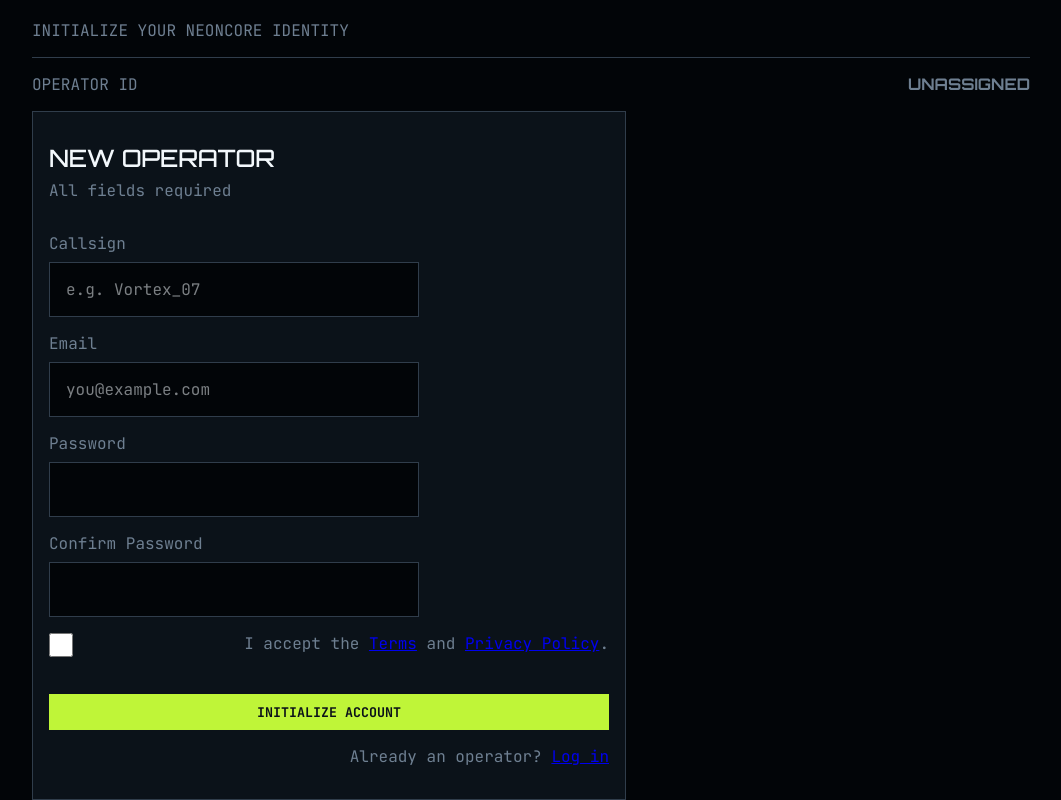
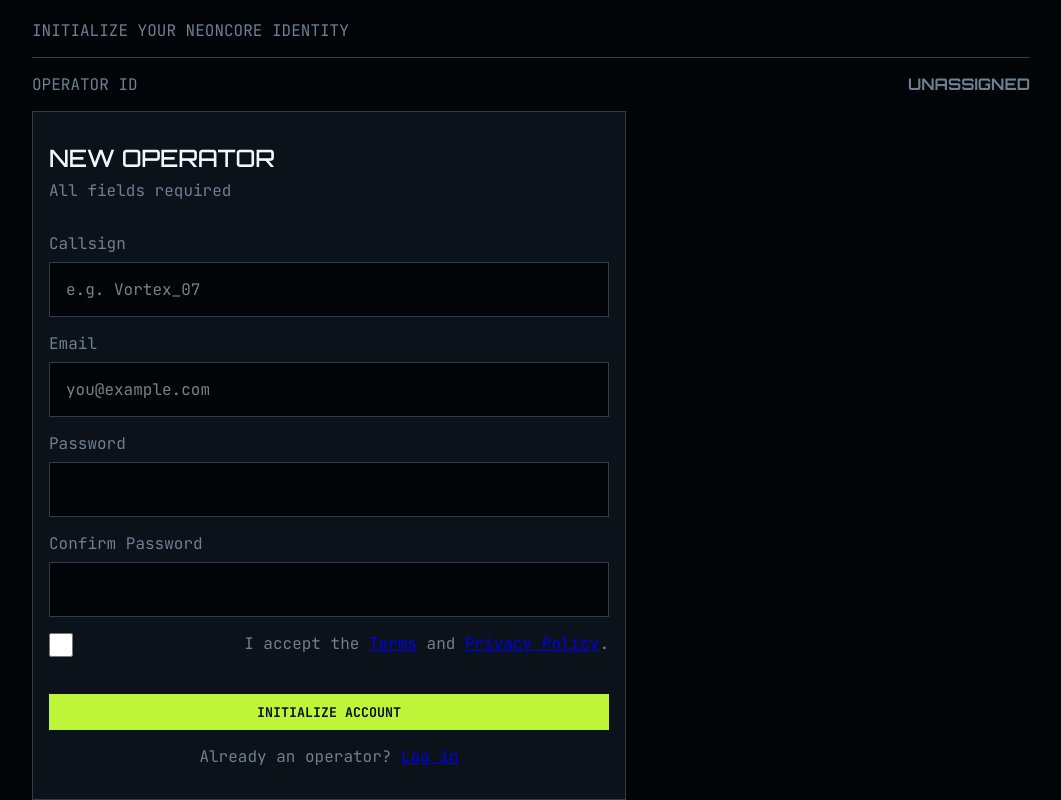
Before and after one commit to jkaps9/gamer-sign-up-form, a React (Vite) app: page / in a window 1280 px wide. Shown: the part 195-995 px from the top of the page, without its empty margins (109-1170 px from the left). Built offline with nearby package versions, Linux system fonts and the light colour scheme.

Commit message:
fix(Forms): update footer layout for better alignment and spacing

```diff
--- a/src/styles/Forms.module.css
+++ b/src/styles/Forms.module.css
@@ -81,8 +81,10 @@ button {
 }
 
 .footerContent {
+  align-items: center;
   display: flex;
   flex-direction: column;
+  justify-content: center;
   gap: 0.5rem;
 }
 
@@ -115,29 +117,4 @@ button {
     max-width: 35rem;
     width: 75vw;
   }
-
-  .input {
-    max-width: 60%;
-  }
-
-  .footer {
-    align-items: flex-end;
-  }
-
-  .footerContent {
-    align-self: stretch;
-    flex-direction: row;
-    gap: 4rem;
-    justify-content: space-between;
-
-    p {
-      text-align: end;
-      text-wrap: nowrap;
-      width: 100%;
-    }
-
-    a {
-      text-wrap: nowrap;
-    }
-  }
 }
```
